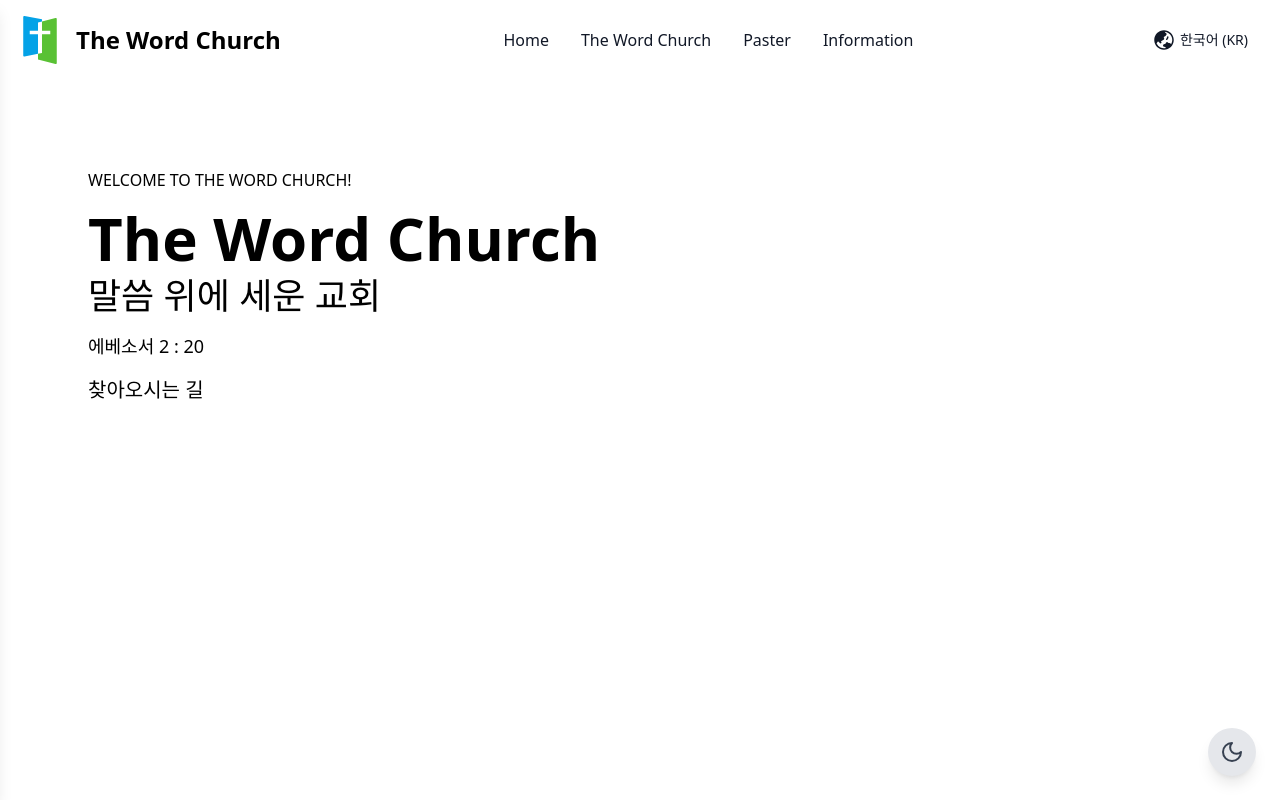
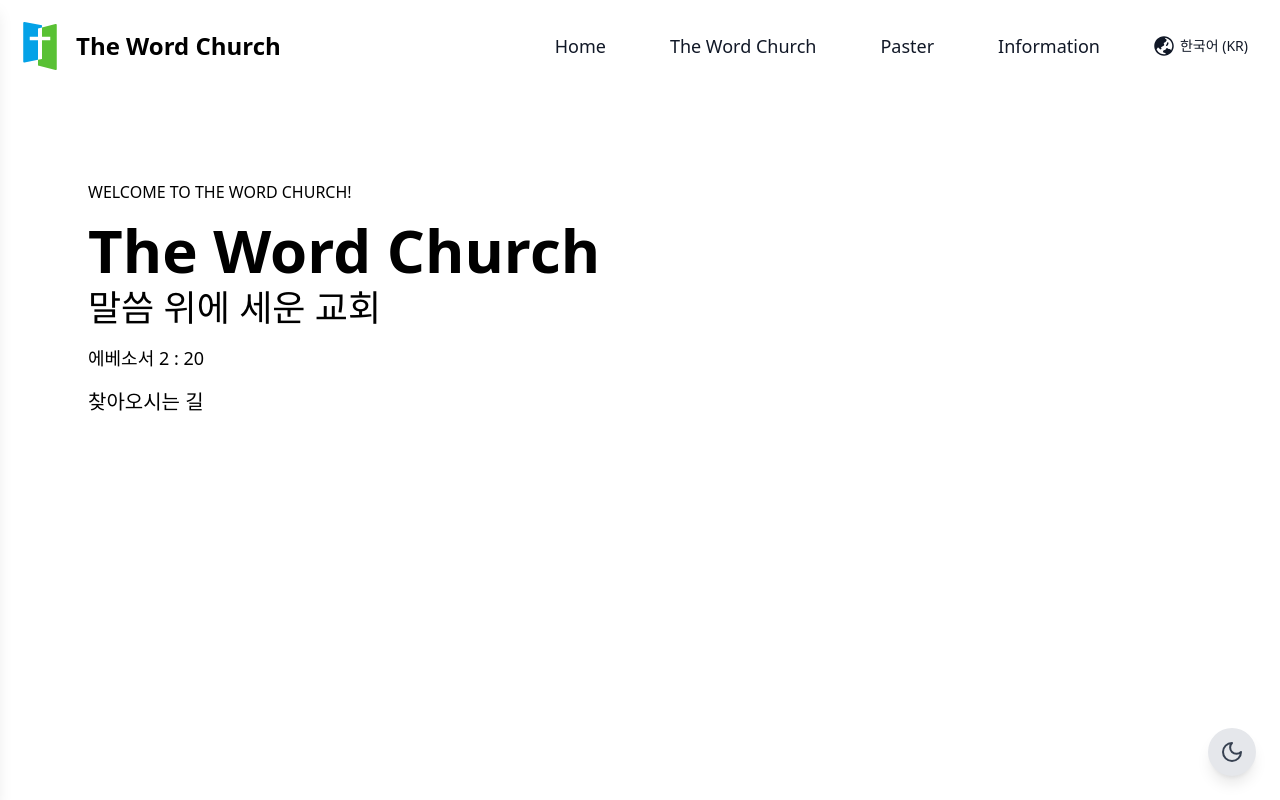
Before and after one commit to woc-dev-team/twcommunity, a React (Vite) app: page / in a window 1280 px wide. Built offline with nearby package versions, Linux system fonts and the light colour scheme.

Commit message:
📦 TailwindCSS 구성 업데이트, enhance Navbar responsiveness, and refine AboutChurch styles

```diff
--- a/src/features/Navbar/NavList.tsx
+++ b/src/features/Navbar/NavList.tsx
@@ -6,7 +6,7 @@ interface NavListProps {
 const NavList = ({menuText, menuLink}: NavListProps) => {
     return (
         <li>
-            <a href={menuLink} className="block py-2 px-3 c_md:p-0 text-gray-900 rounded-sm dark:text-white  dark:hover:text-white md:dark:hover:bg-transparent">
+            <a href={menuLink} className="block py-2 px-3 c_md:text-lg p-0 c_md:p-4 text-gray-900 rounded-sm dark:text-white  dark:hover:text-white md:dark:hover:bg-transparent">
                 {menuText}
             </a>
         </li>
--- a/src/features/Navbar/Navbar.tsx
+++ b/src/features/Navbar/Navbar.tsx
@@ -5,28 +5,36 @@ import navLogo from "../../assets/nav_logo.svg";
 
 const Navbar = () => {
     return (
-        <nav className="bg-white dark:bg-black transition-all duration-500 ease-in-out justify-between">
-            <div className="max-w-screen-2xl flex flex-wrap items-center justify-between mx-auto p-4">
-                <a href="http://localhost:5173/" className="flex items-center space-x-3 rtl:space-x-reverse">
-                    <img src={navLogo} alt="대한예수교장로회합동" className="w-9 h-9 c_md:w-12 c_md:h-12" />
-                    <span className="self-center hidden c_sm:block c_sm:text-lg c_md:text-2xl whitespace-nowrap dark:text-white font-semibold">The Word Church</span>
+        <nav className="bg-white dark:bg-black transition-all duration-500 ease-in-out w-full">
+            <div className="max-w-screen-w_max w-full flex items-center justify-between mx-auto p-4">
+                <a
+                href="https://woc-dev-team.github.io/twcommunity"
+                className="flex items-center space-x-3 rtl:space-x-reverse"
+                >
+                    <img
+                        src={navLogo}
+                        alt="대한예수교장로회합동"
+                        className="w-9 h-9 c_md:w-12 c_md:h-12"
+                    />
+                    <span className="self-center hidden c_sm:block c_sm:text-lg c_md:text-2xl whitespace-nowrap dark:text-white font-semibold">
+                        The Word Church
+                    </span>
                 </a>
-                <div className="hidden w-full c_md:flex c_md:w-auto c_md:order-1 bg-transparent" id="navbar-language">
+
+                <div className="hidden c_md:flex c_md:w-auto c_md:order-1 bg-transparent w-full justify-center ml-auto me-5">
                     <ul className="hover_effect flex font-medium p-4 c_md:p-0 mt-4 border border-gray-100 rounded-lg c_md:space-x-8 rtl:space-x-reverse c_md:flex-row md:mt-0 c_md:border-0 c_md:dark:bg-transparent">
                         {navListData.map((menuList, index) => (
-                            <NavList
-                                key={index}
-                                menuText={menuList.text}
-                                menuLink={menuList.link}
-                            />
+                        <NavList
+                            key={index}
+                            menuText={menuList.text}
+                            menuLink={menuList.link}
+                        />
                         ))}
                     </ul>
                 </div>
                 <LanguagePack />
             </div>
         </nav>
-
-
     )
 }
 
--- a/src/features/Navbar/useMenus.ts
+++ b/src/features/Navbar/useMenus.ts
@@ -1,13 +1,8 @@
 import { useAtom } from "jotai";
 import { menuToggleAtom } from "../../entities/jotai";
-import { useEffect } from "react";
 
 const useMenus = () => {
     const [isMenuOn, setIsMenuOn] = useAtom<boolean>(menuToggleAtom);
-
-    useEffect(() => {
-        console.log(`isMenuOn: ${isMenuOn}`);
-    }, [isMenuOn]);
 
     return {
         isMenuOn,
--- a/src/pages/AboutChurch.tsx
+++ b/src/pages/AboutChurch.tsx
@@ -8,7 +8,7 @@ const AboutChurch = () => {
             <div className="relative p-2">
                 <button className="text-black dark:text-white hover:bg-gray-200 dark:hover:bg-gray-500 rounded-lg group text-sm c_md:text-lg">
                     에베소서 2 : 20
-                    <div className="absolute left-1/2 transform -translate-x-1/2 opacity-0 group-hover:opacity-100 bg-black text-white dark:bg-white dark:text-black font-bold text-sm py-1 px-3 rounded-lg transition-all duration-300 ease-in-out top-full mt-2">
+                    <div className="text-ms c_md:text-xl absolute left-1/2 transform -translate-x-1/2 opacity-0 group-hover:opacity-100 bg-black text-white dark:bg-white dark:text-black font-bold text-sm py-1 px-3 rounded-lg transition-all duration-300 ease-in-out top-full mt-2">
                         <p>너희는 사도들과 선지자들의 터 위에 세우심을 입은 자라</p>
                         <p>그리스도 예수께서 친히 모퉁이 돌이 되셨느니라</p>
                     </div>
--- a/tailwind.config.js
+++ b/tailwind.config.js
@@ -4,7 +4,8 @@ export default {
   theme: {
     extend: {
       screens: {
-        "c_md": "850px",
+        "w_max":"1800px",
+        "c_md":"1024px",
         "c_sm":"360px"
       },
       colors: {
```
Also changed, not shown: 5 other files (tests, documents, lock files or other folders).
